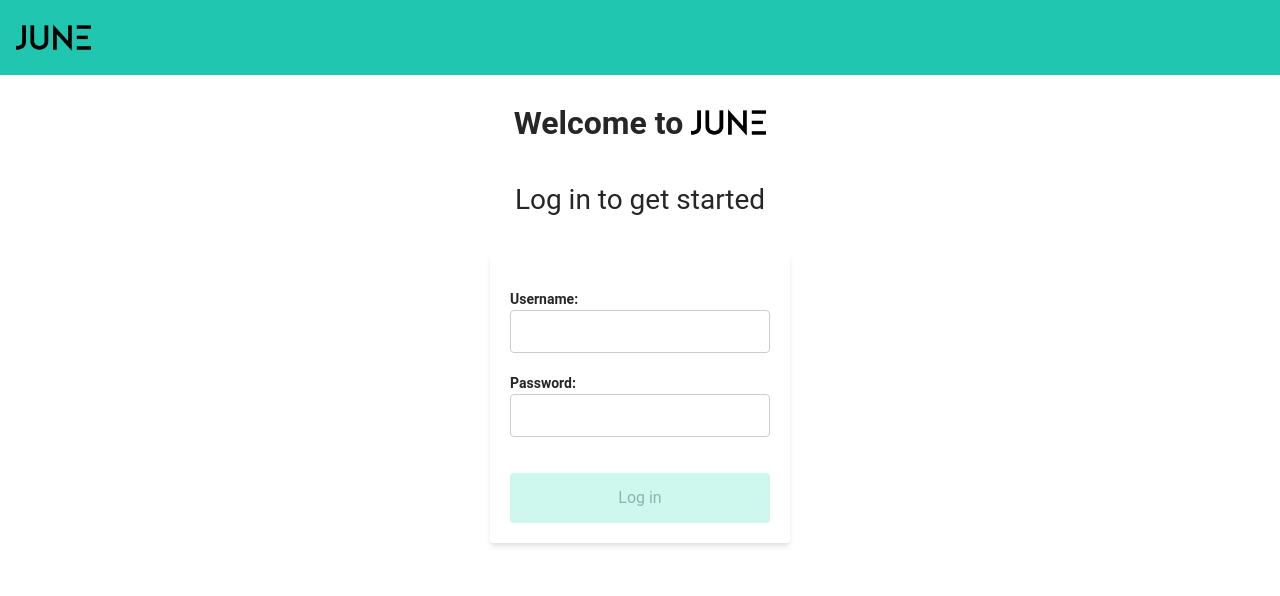
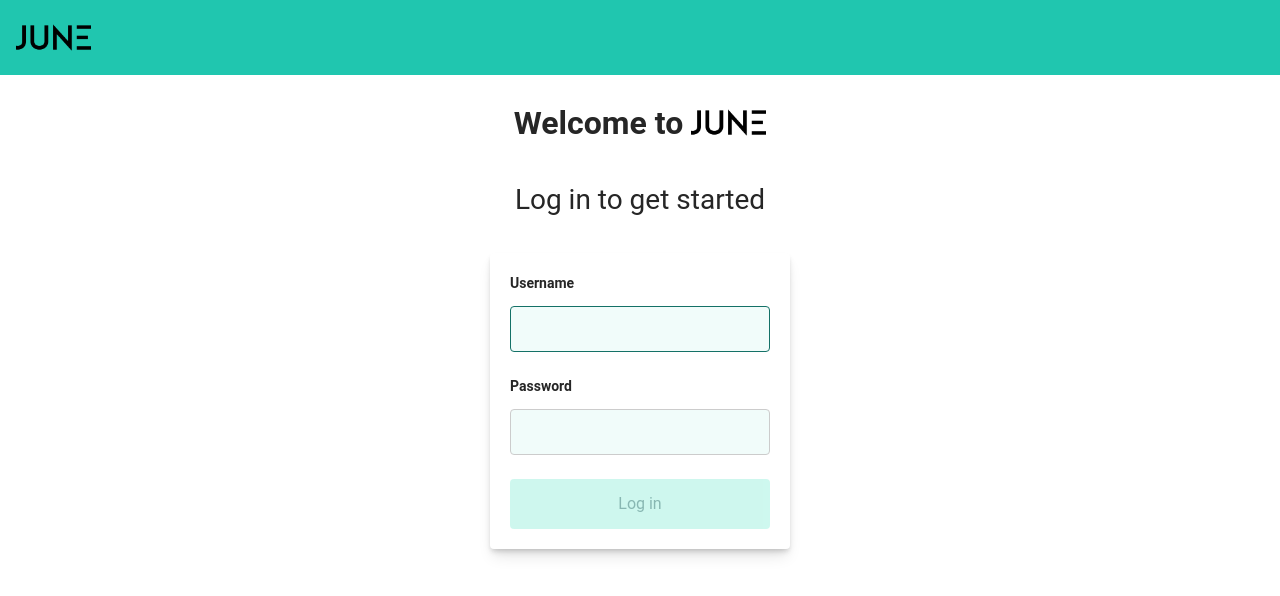
Before and after one commit to juneapp/applicant-trial, a React app: page / in a window 1280 px wide. Shown: the top 596 px of the page. Built offline with nearby package versions, Linux system fonts and the light colour scheme; the HTML template or start-up script is replaced by a standard one.

Commit message:
:recycle: :lipstick: Login Form

```diff
--- a/src/components/LoginForm.css
+++ b/src/components/LoginForm.css
@@ -1,20 +1,33 @@
 .login-form {
+    width: 300px;
+    margin: 0 auto;
     display: flex;
     flex-direction: column;
-    gap: 16px;
-    width: 300px;
-    margin: 0 auto;
+    gap: 24px;
     padding: 20px;
-
+    background-color: #fff;
     border-radius: 4px;
-    box-shadow: 0 4px 6px -1px rgba(0, 0, 0, 0.1),
-        0 2px 4px -1px rgba(0, 0, 0, 0.06);
+    box-shadow: var(--login-form-box-shadow);
 }
 
+.login-form__input-container {
+    display: flex;
+    flex-direction: column;
+    gap: 8px;
+}
 .login-form__input {
     padding: 10px;
     width: 100%;
     border: 1px solid #ccc;
+    border-radius: 4px;
+    background-color: var(--main-color-light);
+}
+
+.login-form__input:focus {
+    padding: 10px;
+    width: 100%;
+    outline: none;
+    border: 1px solid var(--main-color-dark);
     border-radius: 4px;
 }
 
@@ -34,3 +47,11 @@
     cursor: pointer;
     text-transform: uppercase;
 }
+
+.login-form__error-box {
+    padding: 16px;
+    background-color: var(--red-100);
+    border-radius: 4px;
+    border: 1px solid var(--red-700);
+    color: var(--red-700);
+}
--- a/src/components/LoginForm.tsx
+++ b/src/components/LoginForm.tsx
@@ -33,7 +33,10 @@
         }
     }, [usernameError, passwordError]);
 
-    //TODO complete validation logic
+    useEffect(() => {
+        setFormError("");
+    }, [username, password]);
+
     const validateForm = () => {
         let isValid = true;
         if (username.trim() === "") {
@@ -41,7 +44,7 @@
 
             isValid = false;
         } else if (username.trim().length < 5) {
-            setUsernameError("Username must be at least 5 characters long");
+            setUsernameError("Username needs 5+ characters");
             isValid = false;
         } else {
             setUsernameError("");
@@ -49,6 +52,9 @@
 
         if (password.trim() === "") {
             setPasswordError("Password is required");
+            isValid = false;
+        } else if (password.trim().length < 5) {
+            setUsernameError("Password needs 5+ characters");
             isValid = false;
         } else {
             setPasswordError("");
@@ -61,17 +67,17 @@
         e.preventDefault();
         setIsLoading(true);
 
+        //? show the spinner
         await new Promise((resolve) => setTimeout(resolve, 1500));
 
         if (validateForm()) {
             try {
                 const userData = await loginWithCredentials(username, password);
-                console.log({ userData });
                 addUser(userData);
             } catch (err: unknown) {
                 if (err instanceof Error) {
                     console.error("Login failed:", err);
-                    setFormError(err.message);
+                    setFormError("Unable to log in");
                 } else console.error(err);
             }
         }
@@ -81,35 +87,57 @@
     //TODO style error messages
     return (
         <form onSubmit={handleSubmit} className="login-form">
-            <div className="form-error" ref={errorSummaryRef} tabIndex={-1}>
-                {usernameError && <p id="usernameError">{usernameError}</p>}
-                {passwordError && <p id="passwordError">{passwordError}</p>}
-            </div>
-            <label className="login-form__input-label">
-                Username:
+            {(usernameError || passwordError) && (
+                <div
+                    className="login-form__error-box"
+                    ref={errorSummaryRef}
+                    tabIndex={-1}
+                >
+                    {usernameError && <p id="usernameError">{usernameError}</p>}
+                    {passwordError && <p id="passwordError">{passwordError}</p>}
+                </div>
+            )}
+            <div className="login-form__input-container">
+                <label htmlFor="username" className="login-form__input-label">
+                    Username
+                </label>
                 <input
+                    id="username"
+                    ref={userNameInputRef}
                     className="login-form__input"
                     type="text"
                     value={username}
                     onChange={(e) => setUsername(e.target.value)}
                     required
+                    // min={8}
                     aria-describedby="usernameError"
                 />
-            </label>
-            <label className="login-form__input-label">
-                Password:
+            </div>
+            <div className="login-form__input-container">
+                <label htmlFor="password" className="login-form__input-label">
+                    Password
+                </label>
                 <input
+                    id="password"
                     className="login-form__input"
                     type="password"
                     value={password}
                     onChange={(e) => setPassword(e.target.value)}
                     required
+                    // min={8}
                     aria-describedby="passwordError"
                 />
-            </label>
-            <div className="form-error" ref={formErrorRef} tabIndex={-1}>
-                {formError && <p id="formError">{formError}</p>}
             </div>
+
+            {formError && (
+                <div
+                    className="login-form__error-box"
+                    ref={formErrorRef}
+                    tabIndex={-1}
+                >
+                    <p>{formError}</p>
+                </div>
+            )}
             <Button
                 isLoading={isLoading}
                 size="medium"
```
